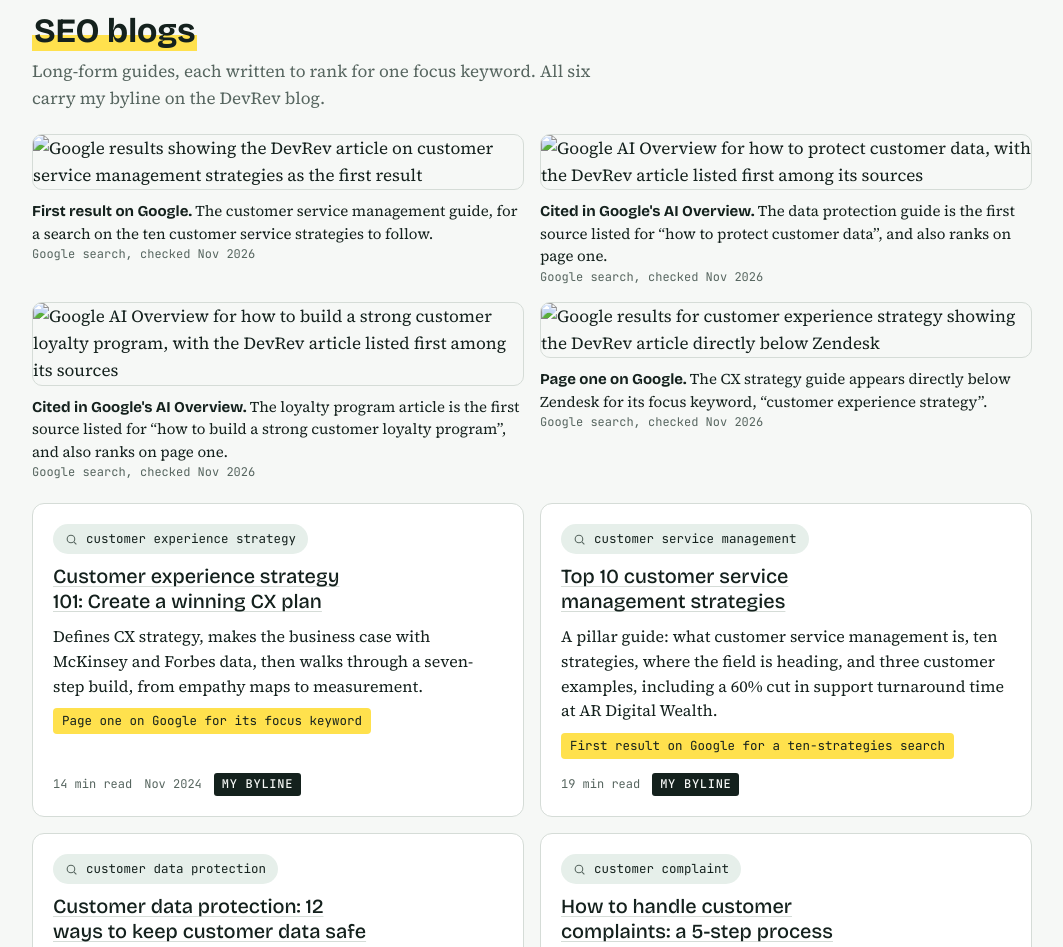
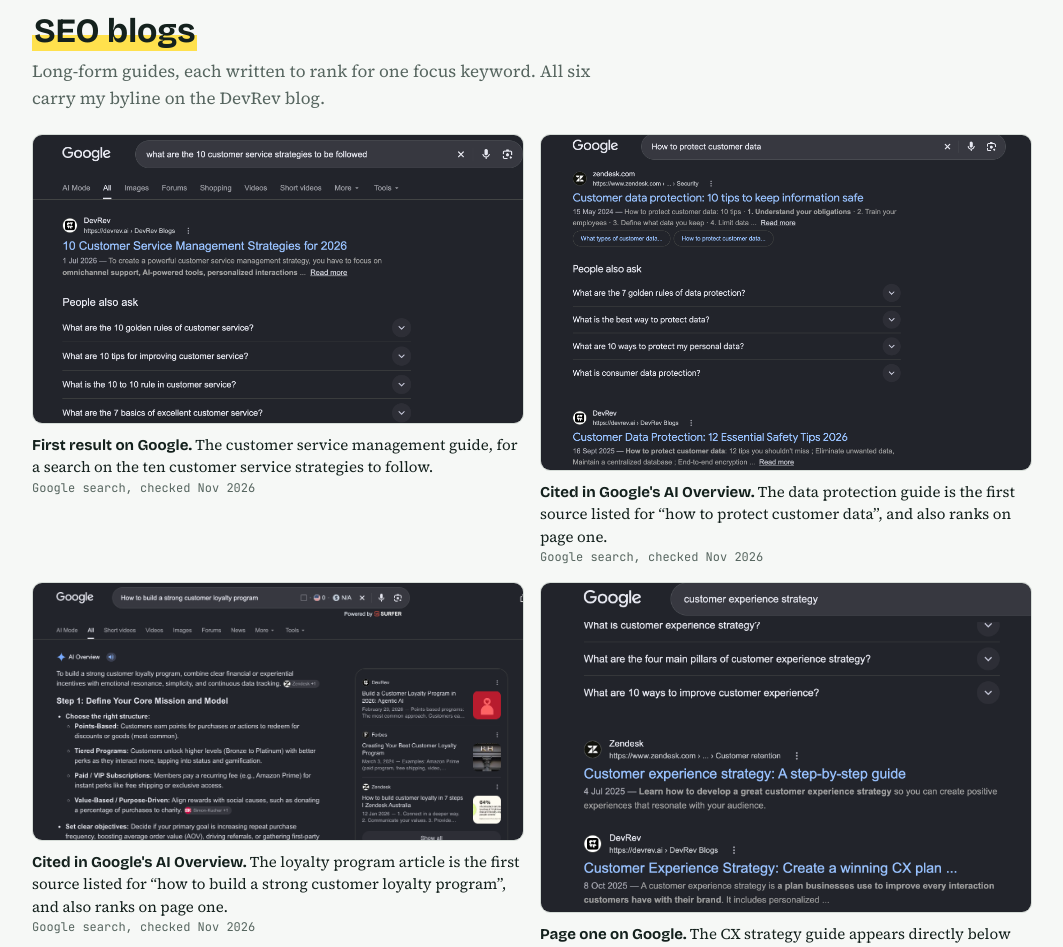
Before and after one commit to staliaselvarajan-source/content-copy-writing-portfolio, a plain HTML site: page index.html in a window 1280 px wide. Shown: the part 1020-1967 px from the top of the page, without its empty margins (108-1171 px from the left). Drawn offline with nearby package versions, Linux system fonts and the light colour scheme.

Commit message:
Replace image sources with screenshots in index.html

```diff
--- a/index.html
+++ b/index.html
@@ -213,19 +213,19 @@ button.copy:hover { border-color: var(--fg); }
     </div>
     <div class="shots">
       <figure>
-        <img src="shots/service-strategies-first.webp" alt="Google results showing the DevRev article on customer service management strategies as the first result">
+        <img src="Screenshot 1.jpg" alt="Google results showing the DevRev article on customer service management strategies as the first result">
         <figcaption><b>First result on Google.</b> The customer service management guide, for a search on the ten customer service strategies to follow.<span>Google search, checked Nov 2026</span></figcaption>
       </figure>
       <figure>
-        <img src="shots/data-protection-ai-overview.webp" alt="Google AI Overview for how to protect customer data, with the DevRev article listed first among its sources">
+        <img src="Screenshot 2.jpg" alt="Google AI Overview for how to protect customer data, with the DevRev article listed first among its sources">
         <figcaption><b>Cited in Google's AI Overview.</b> The data protection guide is the first source listed for “how to protect customer data”, and also ranks on page one.<span>Google search, checked Nov 2026</span></figcaption>
       </figure>
       <figure>
-        <img src="shots/loyalty-ai-overview.webp" alt="Google AI Overview for how to build a strong customer loyalty program, with the DevRev article listed first among its sources">
+        <img src="Screenshot 4.jpg" alt="Google AI Overview for how to build a strong customer loyalty program, with the DevRev article listed first among its sources">
         <figcaption><b>Cited in Google's AI Overview.</b> The loyalty program article is the first source listed for “how to build a strong customer loyalty program”, and also ranks on page one.<span>Google search, checked Nov 2026</span></figcaption>
       </figure>
       <figure>
-        <img src="shots/cx-strategy.webp" alt="Google results for customer experience strategy showing the DevRev article directly below Zendesk">
+        <img src="Screenshot 6.jpg" alt="Google results for customer experience strategy showing the DevRev article directly below Zendesk">
         <figcaption><b>Page one on Google.</b> The CX strategy guide appears directly below Zendesk for its focus keyword, “customer experience strategy”.<span>Google search, checked Nov 2026</span></figcaption>
       </figure>
     </div>
```
